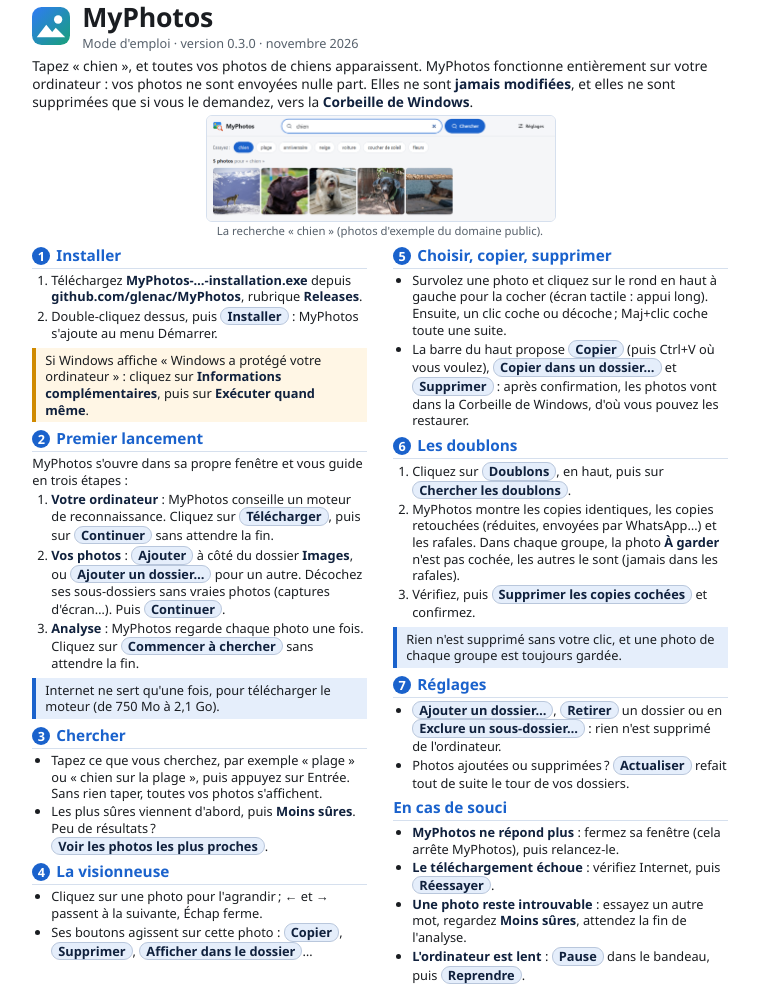
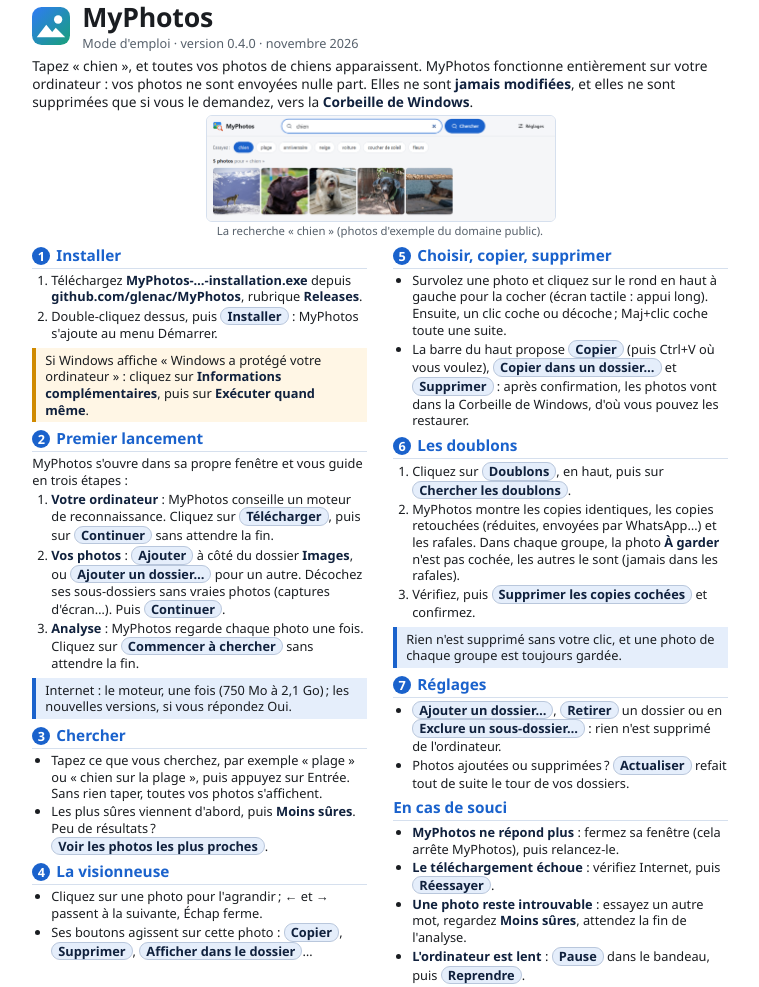
Before and after one commit to glenac/MyPhotos, a plain HTML site: page docs/mode-emploi.html in a window 1280 px wide. Shown: the top 987 px of the page, without its empty margins (260-1019 px from the left). Drawn offline with Linux system fonts and the light colour scheme.

Commit message:
0.4.0 en cours : mode d'emploi (nouvelles versions), toujours sur une page
Co-Authored-By: Claude Opus 5.5 <noreply@anthropic.com>

```diff
--- a/docs/mode-emploi.html
+++ b/docs/mode-emploi.html
@@ -55,7 +55,7 @@
   </svg>
   <div>
     <h1>MyPhotos</h1>
-    <p class="sous">Mode d'emploi · version 0.3.0 · novembre 2026</p>
+    <p class="sous">Mode d'emploi · version 0.4.0 · novembre 2026</p>
   </div>
 </header>
 
@@ -82,7 +82,7 @@
   <li><b>Vos photos</b> : <span class="bouton">Ajouter</span> à côté du dossier <b>Images</b>, ou <span class="bouton">Ajouter un dossier…</span> pour un autre. Décochez ses sous-dossiers sans vraies photos (captures d'écran…). <span style="white-space:nowrap">Puis <span class="bouton">Continuer</span>.</span></li>
   <li><b>Analyse</b> : MyPhotos regarde chaque photo une fois. Cliquez sur <span class="bouton">Commencer à chercher</span> sans attendre la fin.</li>
 </ol>
-<div class="note">Internet ne sert qu'une fois, pour télécharger le moteur (de 750 Mo à 2,1 Go).</div>
+<div class="note">Internet : le moteur, une fois (750 Mo à 2,1 Go) ; les nouvelles versions, si vous répondez Oui.</div>
 
 <h2><span class="num">3</span>Chercher</h2>
 <ul>
```
Also changed, not shown: 1 other file.
